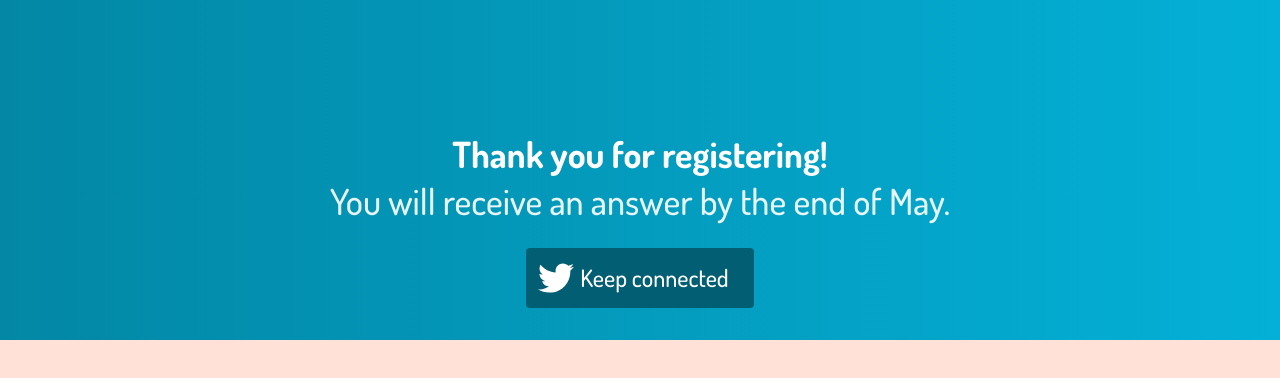
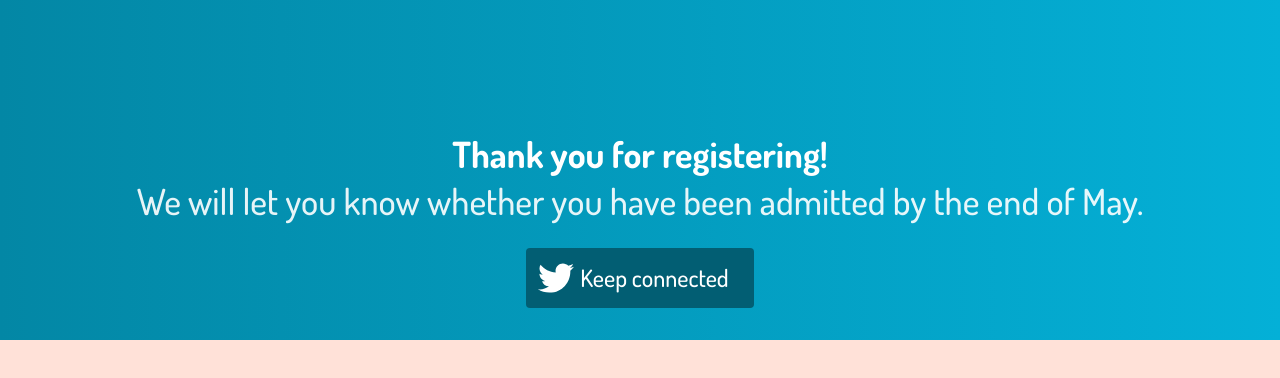
Before and after one commit to pylondiniumgirls/website, a Gatsby site: page /form-submitted in a window 1280 px wide. Shown: the part 62-440 px from the top of the page. Built offline with nearby package versions, Linux system fonts and the light colour scheme; Gatsby itself is replaced by a stand-in of ours.

Commit message:
Change registration message

```diff
--- a/src/pages/form-submitted.js
+++ b/src/pages/form-submitted.js
@@ -15,7 +15,7 @@ export default () => (
             Thank you for registering!
           </h1>
           <h3 className="subtitle is-3 has-text-centered">
-            You will receive an answer by the end of May.
+            We will let you know whether you have been admitted by the end of May.
           </h3>
           <div className="buttons is-centered">
             <div className="button is-medium is-link is-in-hero">
```
